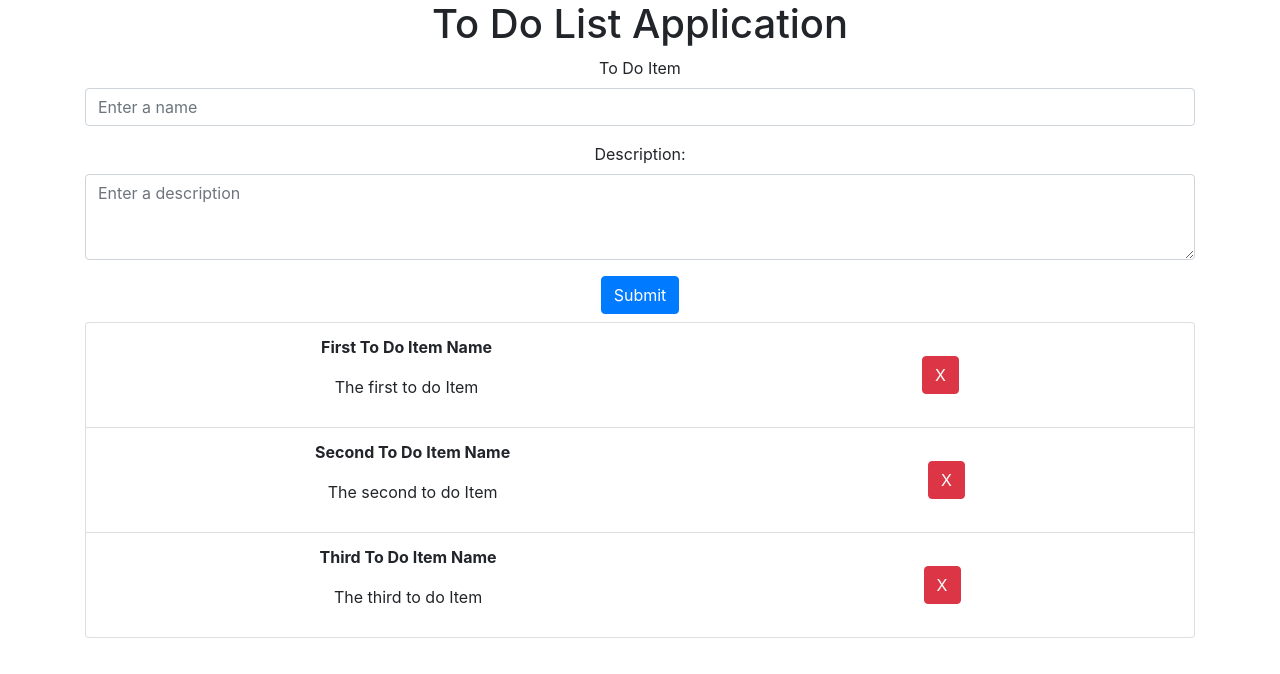
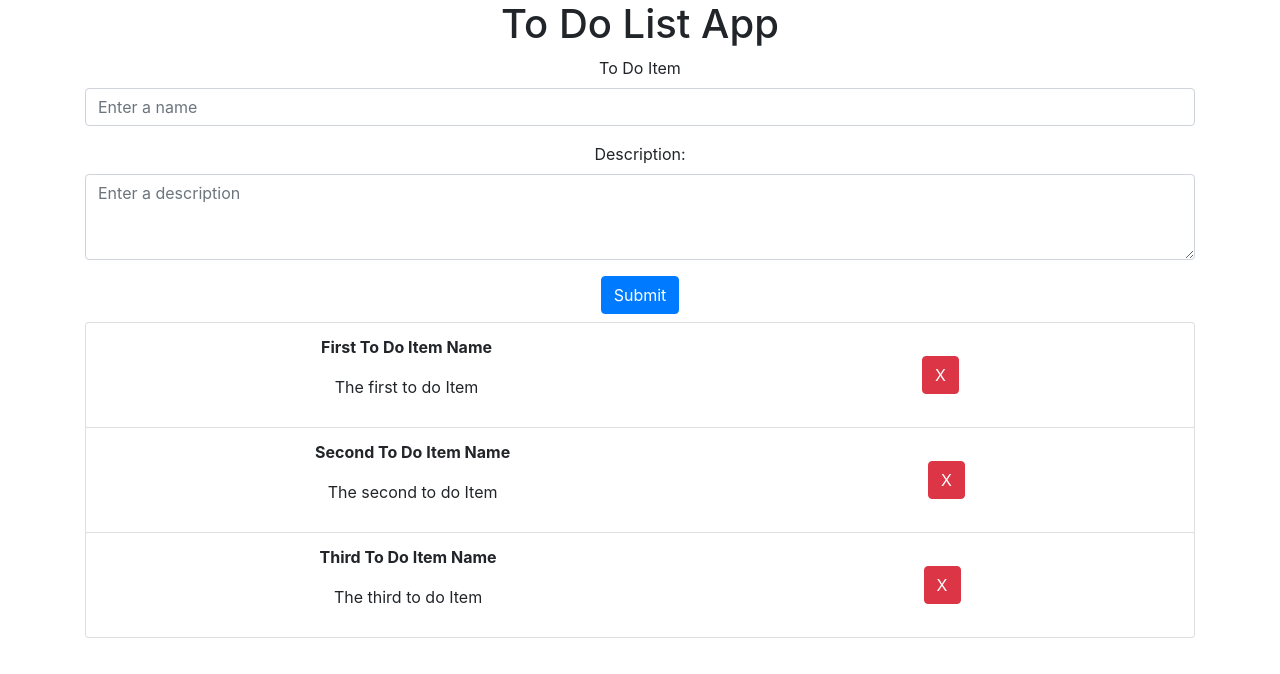
Before and after one commit to SMGEAR123/react-to-do-app, a React (Create React App) app: page / in a window 1280 px wide. Shown: the top 674 px of the page. Built offline with nearby package versions, Linux system fonts and the light colour scheme.

Commit message:
Small title update

```diff
--- a/src/App.tsx
+++ b/src/App.tsx
@@ -28,7 +28,7 @@ interface ToDoListAppState {
 
 const Title = () => {
   return (
-    <h1>To Do List Application</h1>
+    <h1>To Do List App</h1>
   );
 }
 
```
